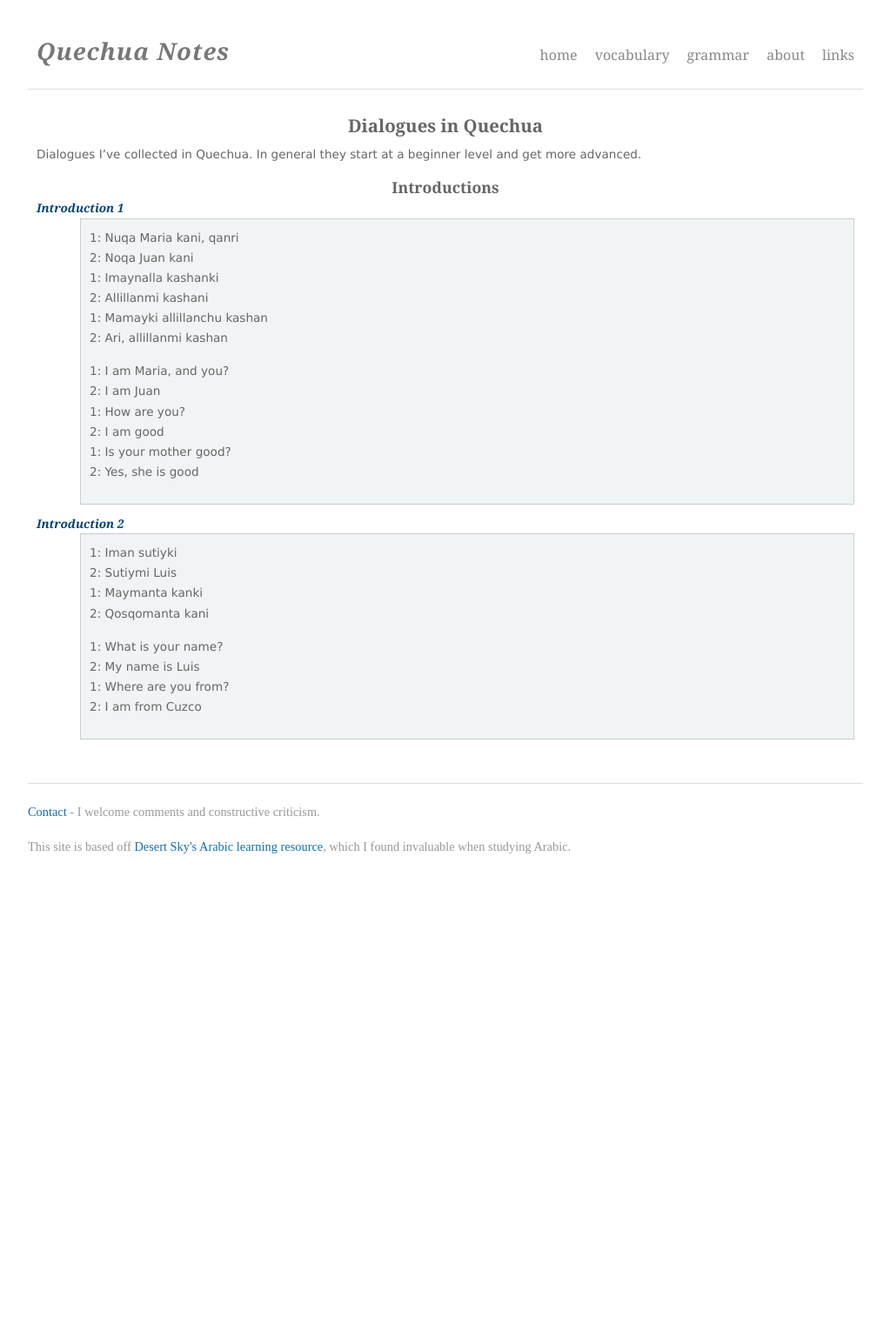
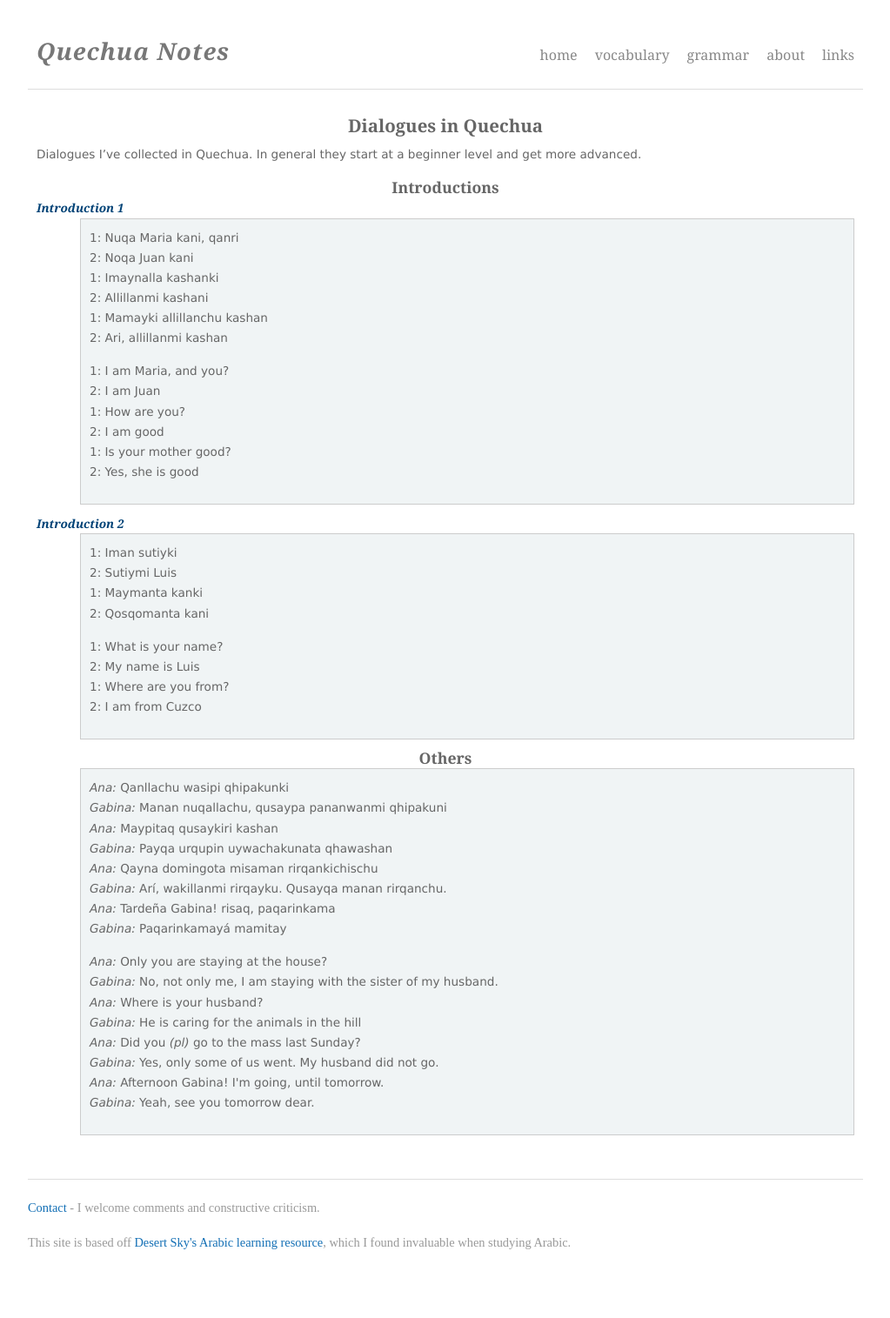
Before and after one commit to Ramblurr/Quechua, a Jekyll site: the page built from dialogues.markdown, in a window 1280 px wide. Shown: the whole page at 87% size, without its empty margins (128-1151 px from the left). Built offline with Jekyll 4.4.1, drawn with Linux system fonts in a browser that asks for light colours; Markdown is read by kramdown in place of the engine named in the settings; before the commit the page ends 1060 px from its top, so only the background shows below that.

Commit message:
add a dialogue

```diff
--- a/dialogues.markdown
+++ b/dialogues.markdown
@@ -40,3 +40,26 @@ and get more advanced.
 1: Where are you from? <br />
 2: I am from Cuzco</p>
 </div>
+
+## Others
+
+<div class="example">
+<p>
+<em>Ana:</em> Qanllachu wasipi qhipakunki <br />
+<em>Gabina:</em> Manan nuqallachu, qusaypa pananwanmi qhipakuni <br />
+<em>Ana:</em> Maypitaq qusaykiri kashan <br />
+<em>Gabina:</em> Payqa urqupin uywachakunata qhawashan <br />
+<em>Ana:</em> Qayna domingota misaman rirqankichischu <br />
+<em>Gabina:</em> Arí, wakillanmi rirqayku. Qusayqa manan rirqanchu. <br />
+<em>Ana:</em> Tardeña Gabina! risaq, paqarinkama <br />
+<em>Gabina:</em> Paqarinkamayá mamitay</p>
+
+<p>
+<em>Ana:</em> Only you are staying at the house?<br />
+<em>Gabina:</em> No, not only me, I am staying with the sister of my husband.<br />
+<em>Ana:</em> Where is your husband?<br />
+<em>Gabina:</em> He is caring for the animals in the hill<br />
+<em>Ana:</em> Did you <em>(pl)</em> go to the mass last Sunday?<br />
+<em>Gabina:</em> Yes, only some of us went. My husband did not go.<br />
+<em>Ana:</em> Afternoon Gabina! I'm going, until tomorrow.<br />
+<em>Gabina:</em> Yeah, see you tomorrow dear.</p>
```
